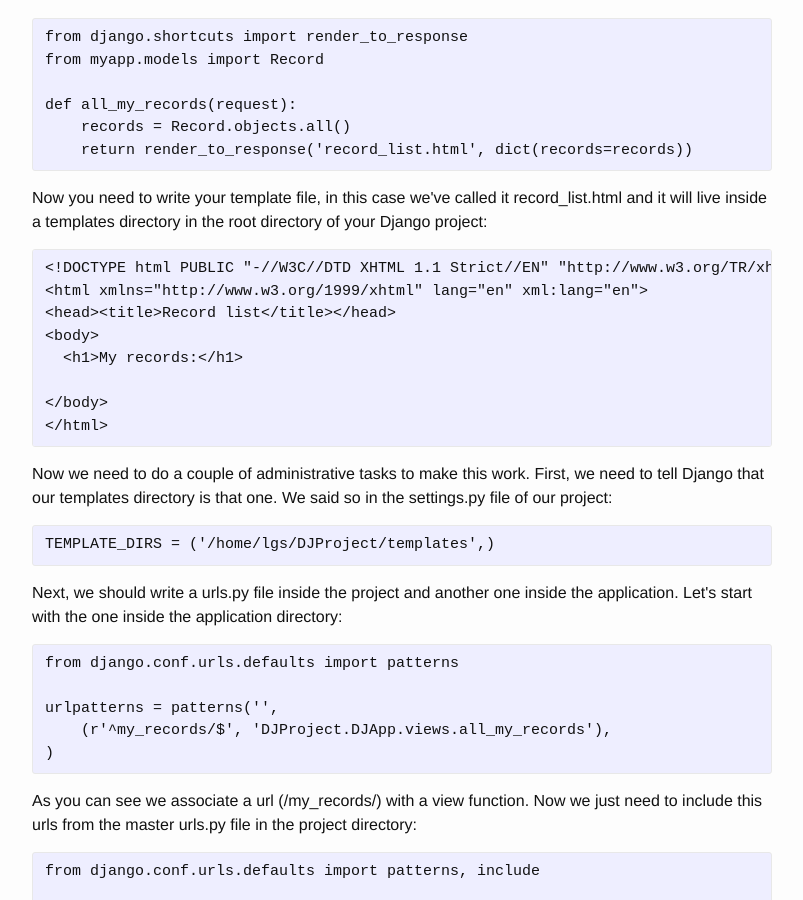
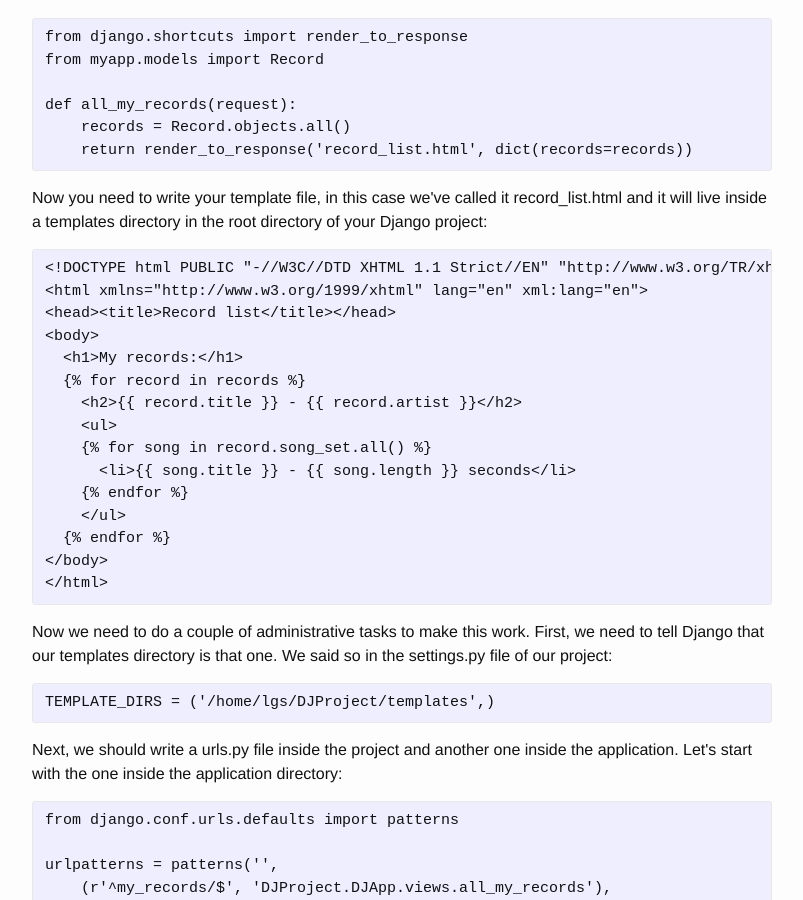
Before and after one commit to lorenzogil/blog, a Jekyll site: the page built from _posts/2007-09-12-zope3-for-djangoers-part-3-views-and-templates.html, in a window 1280 px wide and 900 px high, scrolled down 552 px. Shown: the whole window, without its empty margins (238-1041 px from the left). Built offline with Jekyll 4.4.1, drawn with Linux system fonts in a browser that asks for light colours; comment, search, counter and statistics services are not loaded.

Commit message:
Fix embedding Django template

```diff
--- a/_posts/2007-09-12-zope3-for-djangoers-part-3-views-and-templates.html
+++ b/_posts/2007-09-12-zope3-for-djangoers-part-3-views-and-templates.html
@@ -32,14 +32,14 @@
 &lt;head&gt;&lt;title&gt;Record list&lt;/title&gt;&lt;/head&gt;
 &lt;body&gt;
   &lt;h1&gt;My records:&lt;/h1&gt;
-  {% for record in records %}
-    &lt;h2&gt;{{ record.title }} - {{ record.artist }}&lt;/h2&gt;
+  &#123% for record in records %&#125
+    &lt;h2&gt;&#123&#123 record.title &#125&#125 - &#123&#123 record.artist &#125&#125&lt;/h2&gt;
     &lt;ul&gt;
-    {% for song in record.song_set.all() %}
-      &lt;li&gt;{{ song.title }} - {{ song.length }} seconds&lt;/li&gt;
-    {% endfor %}
+    &#123% for song in record.song_set.all() %&#125
+      &lt;li&gt;&#123&#123 song.title &#125&#125 - &#123&#123 song.length &#125&#125 seconds&lt;/li&gt;
+    &#123% endfor %&#125
     &lt;/ul&gt;
-  {% endfor %}
+  &#123% endfor %&#125
 &lt;/body&gt;
 &lt;/html&gt;
 </pre>
```
Also changed, not shown: _posts/2013-07-06-internet-explorer-alphaimageloader-url-problems.html (deleted, +0 -23 lines).
